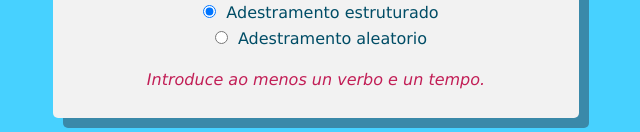
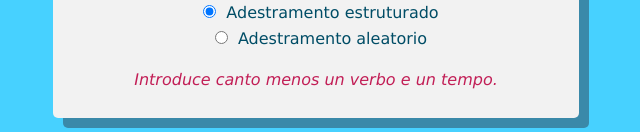
Before and after one commit to FellowCactus/conxugatron, a React (Vite) app: page /#/ in a window 1280 px wide. Shown: the part 668-800 px from the top of the page, without its empty margins (324-964 px from the left). Built offline with nearby package versions, Linux system fonts and the light colour scheme.

Commit message:
canto menos

```diff
--- a/src/Pages/ConxConfig.jsx
+++ b/src/Pages/ConxConfig.jsx
@@ -15,7 +15,7 @@ function ConxConfig() {
             <ConxConfigVerbos config={papaConfig} setConfig={setPapaConfig}/>
             <ConxConfigTempos config={papaConfig} setConfig={setPapaConfig}/>
             <ConxConfigModos config={papaConfig} setConfig={setPapaConfig}/>
-            {papaConfig.tempos.length > 0 && papaConfig.verbos.length > 0 ? <Link to={`/adest${papaConfig.modo}`} state={papaConfig}><button>Empezar</button></Link> : <p id="falta-datos">Introduce ao menos un verbo e un tempo.</p>}
+            {papaConfig.tempos.length > 0 && papaConfig.verbos.length > 0 ? <Link to={`/adest${papaConfig.modo}`} state={papaConfig}><button>Empezar</button></Link> : <p id="falta-datos">Introduce canto menos un verbo e un tempo.</p>}
         </div>
     );
 }
```
